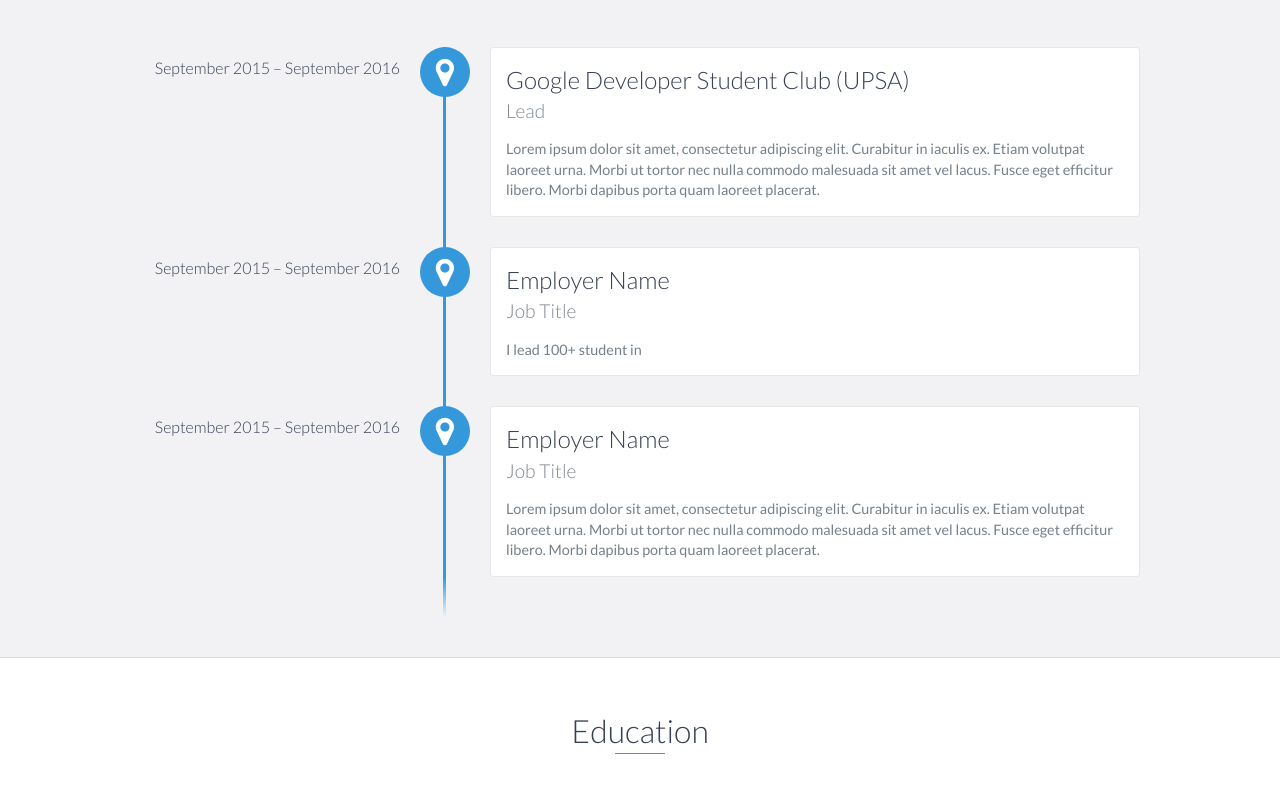
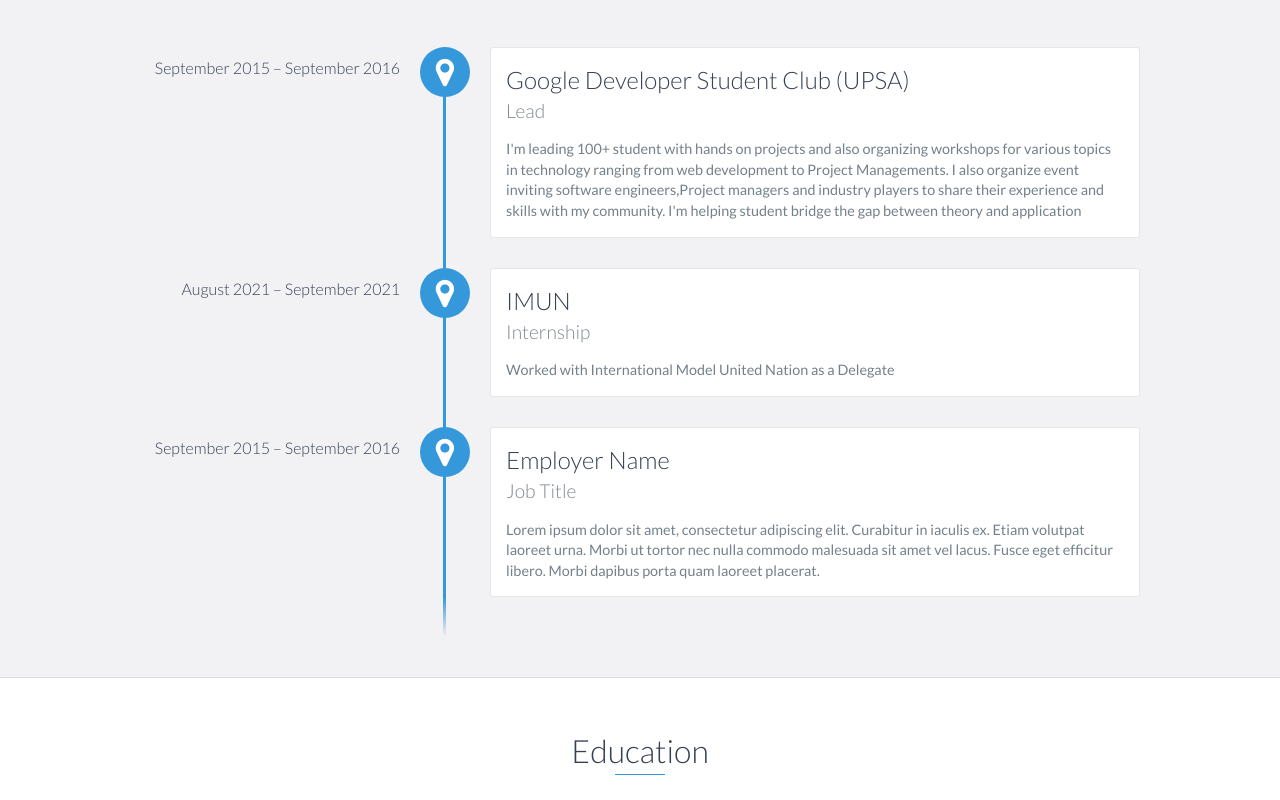
Before and after one commit to RaiqaRasool/nakamcode.github.io, a website: page index.html in a window 1280 px wide. Shown: the part 1220-2020 px from the top of the page. Drawn offline with nearby package versions, Linux system fonts and the light colour scheme.

Commit message:
Update index.html

```diff
--- a/index.html
+++ b/index.html
@@ -96,15 +96,15 @@
                 <h3>Google Developer Student Club (UPSA)</h3>
                 <h4>Lead</h4>
                 <p>
-                    Lorem ipsum dolor sit amet, consectetur adipiscing elit. Curabitur in iaculis ex. Etiam volutpat laoreet urna. Morbi ut tortor nec nulla commodo malesuada sit amet vel lacus. Fusce eget efficitur libero. Morbi dapibus porta quam laoreet placerat.
+                    I'm leading 100+ student with hands on projects and also organizing workshops for various topics in technology ranging from web development to Project Managements. I also organize event inviting software engineers,Project managers and industry players to share their experience and skills with my community. I'm helping student bridge the gap between theory and application
                 </p>
             </div>
 
-            <div data-date="September 2015 – September 2016">
-                <h3>Employer Name</h3>
-                <h4>Job Title</h4>
+            <div data-date="August 2021 – September 2021">
+                <h3>IMUN</h3>
+                <h4>Internship</h4>
                 <p>
-                    I lead 100+ student in
+                    Worked with International Model United Nation as a Delegate
                 </p>
             </div>
 
```
